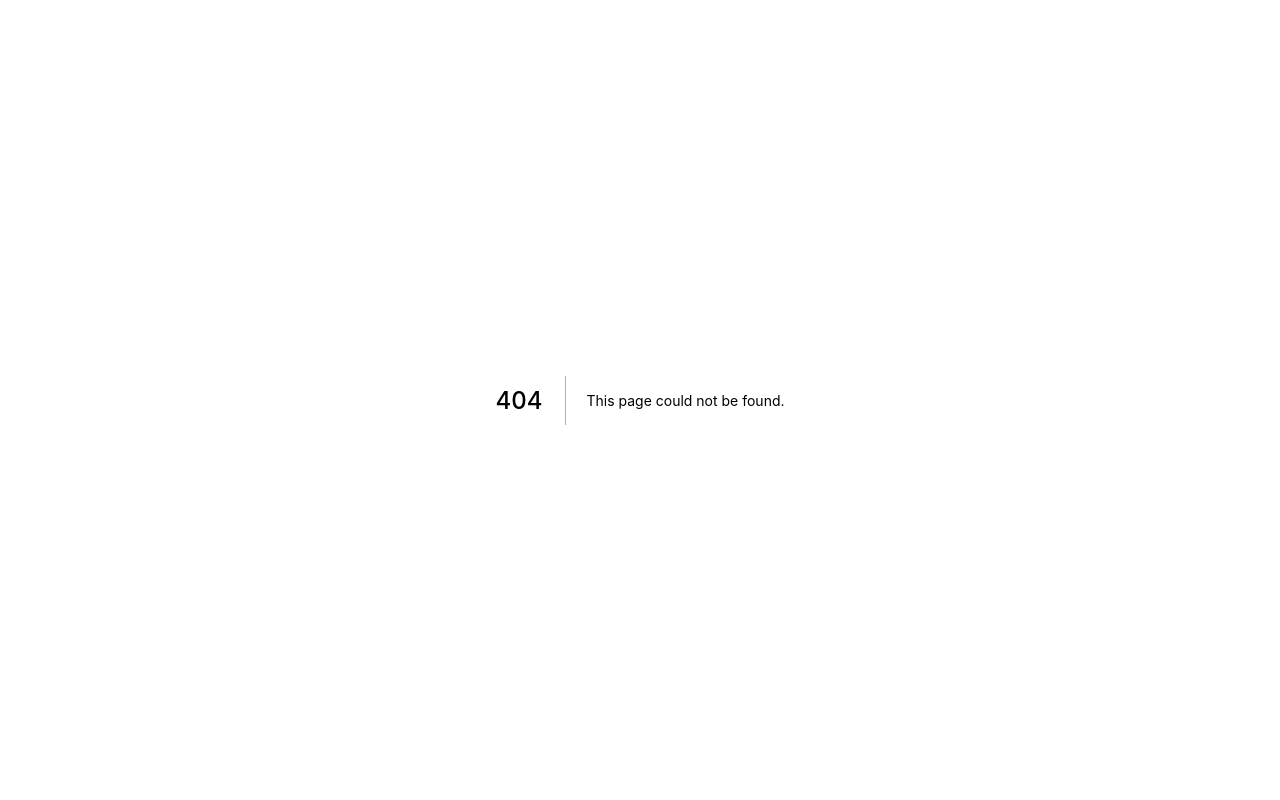
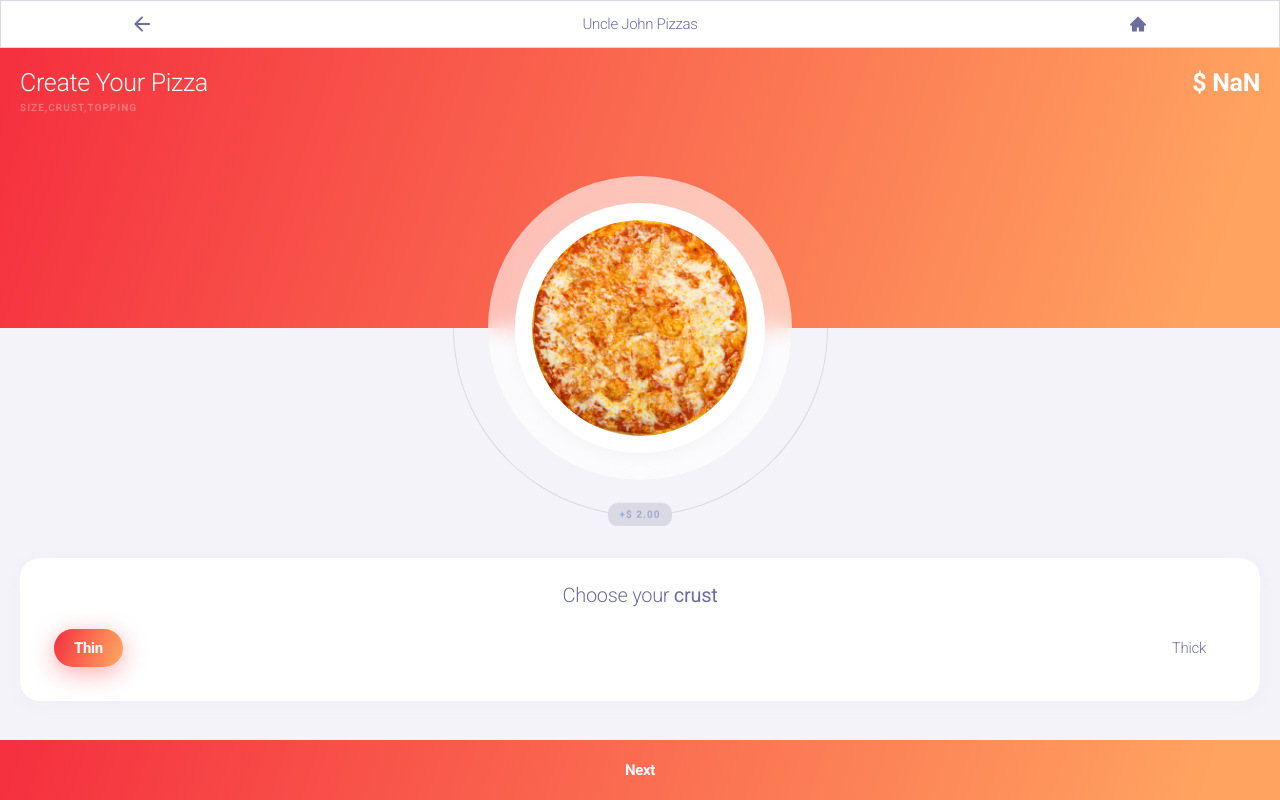
Before and after one commit to shihabus/pizza-ordering-app, a Next.js app: page /choose-crust in a window 1280 px wide. Before the commit this address had no page. Built offline with nearby package versions, Linux system fonts and the light colour scheme.

Commit message:
adding choose crust

```diff
--- a/components/ChooseCrust/index.js
+++ b/components/ChooseCrust/index.js
@@ -9,6 +9,7 @@ import RenderPizzaCrust from "./RenderPizzaCrust";
 import { PositionedContainer, Title } from "./styles";
 import {
   getOrderTotalSelector,
+  getPizzaCrustSelector,
   getPizzaSizeSelector,
 } from "hooks/orderContext/selectors";
 import { useOrderContext } from "hooks/orderContext";
@@ -23,10 +24,16 @@ const CustomizationTitle = ({ pizzaInfo }) => {
   const [state] = useOrderContext();
   const total = getOrderTotalSelector(state);
   const { label = "size" } = getPizzaSizeSelector(state);
+  const { price: deductCrustPrice } = getPizzaCrustSelector(state);
   const { price } = pizzaInfo;
 
   const breadCrumb = [label, "crust", "topping"];
-  return <CustomizationInfo total={total + price} breadCrumb={breadCrumb} />;
+  return (
+    <CustomizationInfo
+      total={total + price - deductCrustPrice}
+      breadCrumb={breadCrumb}
+    />
+  );
 };
 
 export default function ChooseCrust({ crust, setCrust }) {
--- /dev/null
+++ b/pages/choose-crust.js
@@ -0,0 +1,43 @@
+import { useState } from "react";
+import { useRouter } from "next/router";
+
+import pizzaCrustInfo from "data/pizzaCrustInfo.json";
+import PageTitle from "components/shared/PageTitle";
+import NavBar from "components/shared/NavBar";
+import Layout from "elements/shared/Layout";
+import BottomBar from "elements/shared/BottomBar";
+import { FullWidth } from "elements/shared/Button";
+import GradientBg from "elements/shared/GradientBg";
+import ChooseCrust from "components/ChooseCrust";
+import { updatePizzaCrust } from "hooks/orderContext/actions";
+import { useOrderContext } from "hooks/orderContext";
+import { getPizzaCrustSelector } from "hooks/orderContext/selectors";
+import { routeConstants } from "constants/routeConstants";
+
+export default function ChooseCrustPage() {
+  const [state, dispatch] = useOrderContext();
+  const currentCrust = getPizzaCrustSelector(state);
+  const [crust, setCrust] = useState(currentCrust?.label || "thin");
+
+  const router = useRouter();
+
+  function clickHandler() {
+    updatePizzaCrust(dispatch, pizzaCrustInfo[crust]);
+    router.push(routeConstants.chooseTopping);
+  }
+  return (
+    <>
+      <PageTitle />
+      <Layout.FullPage>
+        <NavBar showBack showHome />
+        <Layout.Content showBottomBar>
+          <GradientBg />
+          <ChooseCrust crust={crust} setCrust={setCrust} />
+        </Layout.Content>
+        <BottomBar>
+          <FullWidth onClick={clickHandler}>Next</FullWidth>
+        </BottomBar>
+      </Layout.FullPage>
+    </>
+  );
+}
```
